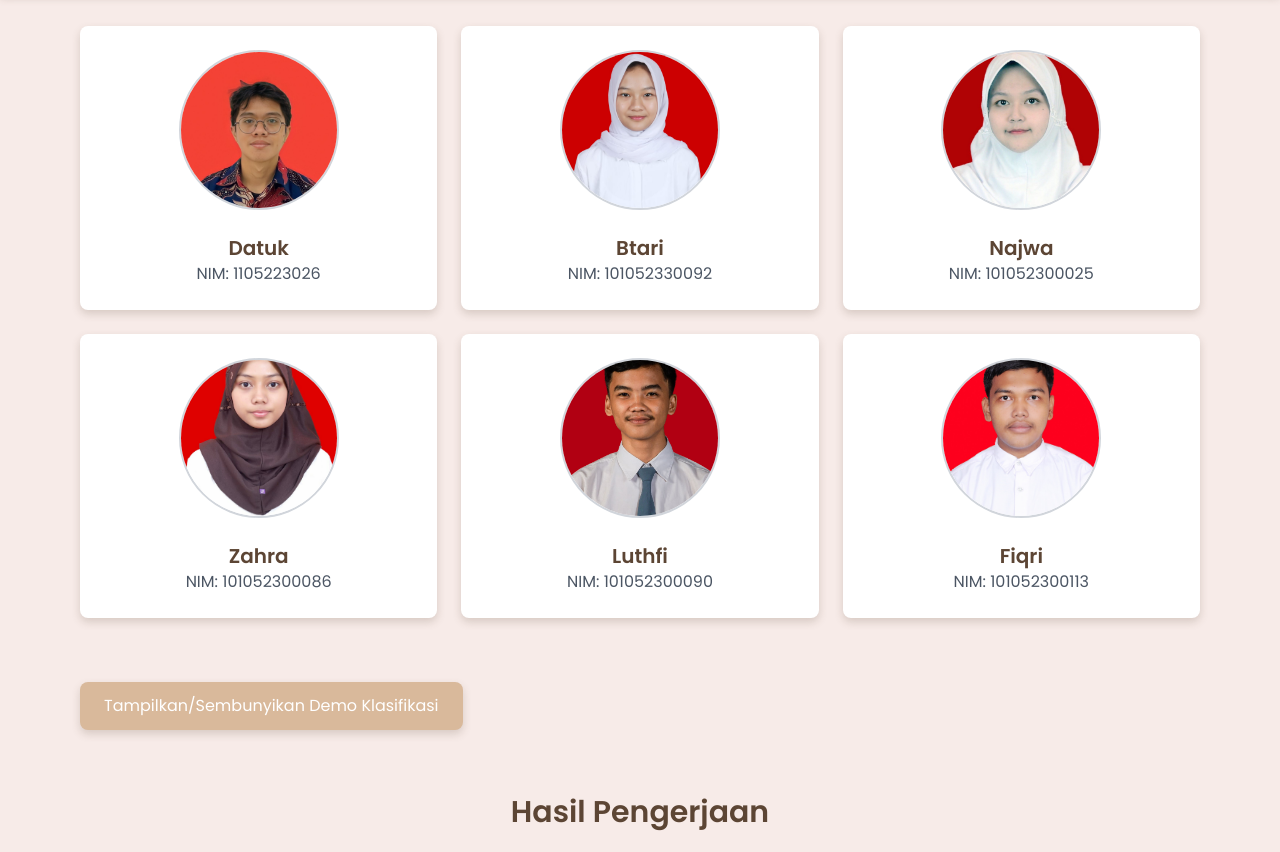
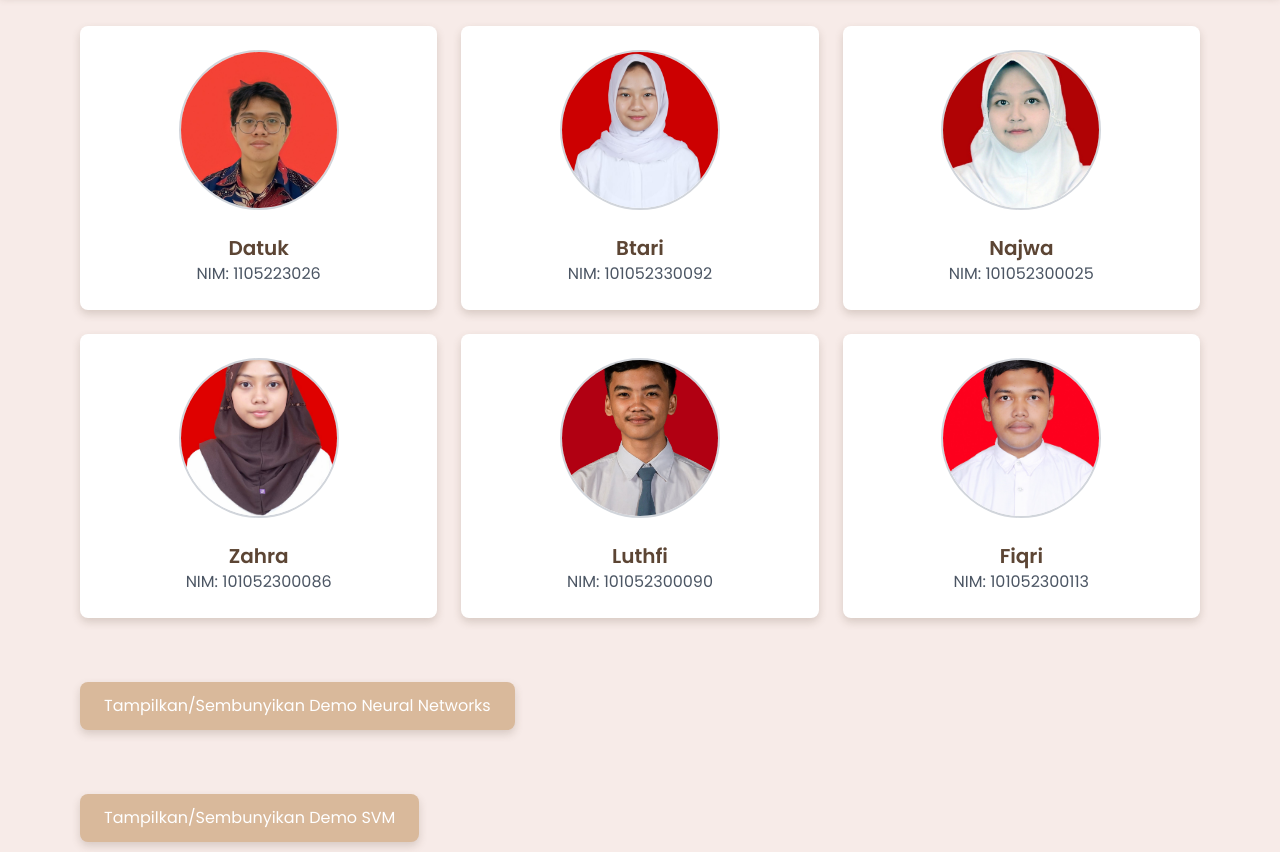
Before and after one commit to TakanashaTaryu/pdb4, a website: page index.html in a window 1280 px wide. Shown: the part 70-922 px from the top of the page. Drawn offline with nearby package versions, Linux system fonts and the light colour scheme.

Commit message:
modified:   index.html

```diff
--- a/index.html
+++ b/index.html
@@ -78,10 +78,23 @@
         <div class="max-w-6xl w-full px-4">
             <button onclick="toggleIframe()"
                 class="bg-pastel-brown text-white px-6 py-3 rounded-lg shadow-custom hover:bg-pastel-link focus:outline-none transition">
-                Tampilkan/Sembunyikan Demo Klasifikasi
+                Tampilkan/Sembunyikan Demo Neural Networks
             </button>
             <div id="iframeContainer" class="mt-4 hidden">
                 <iframe src="http://vision.stanford.edu/teaching/cs231n-demos/linear-classify/"
+                    frameborder="0" width="100%" height="600" class="rounded-lg shadow-custom"></iframe>
+            </div>
+        </div>
+    </section>
+
+    <section class="py-8 flex flex-col items-center">
+        <div class="max-w-6xl w-full px-4">
+            <button onclick="toggleIframe2()"
+                class="bg-pastel-brown text-white px-6 py-3 rounded-lg shadow-custom hover:bg-pastel-link focus:outline-none transition">
+                Tampilkan/Sembunyikan Demo SVM
+            </button>
+            <div id="iframeContainer2" class="mt-4 hidden">
+                <iframe src="https://cs.stanford.edu/~karpathy/svmjs/demo/"
                     frameborder="0" width="100%" height="600" class="rounded-lg shadow-custom"></iframe>
             </div>
         </div>
@@ -92,6 +105,11 @@
             const iframeContainer = document.getElementById('iframeContainer');
             iframeContainer.classList.toggle('hidden');
         }
+        function toggleIframe2() {
+            const iframeContainer = document.getElementById('iframeContainer2');
+            iframeContainer.classList.toggle('hidden');
+        }
+
     </script>
 
 
```
